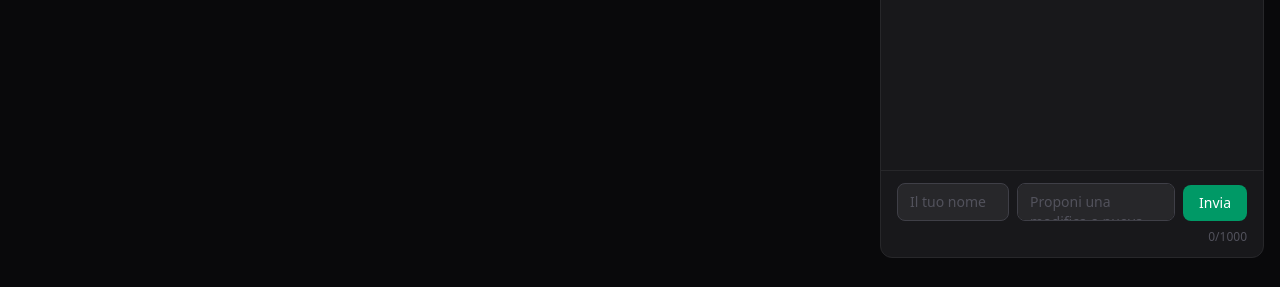
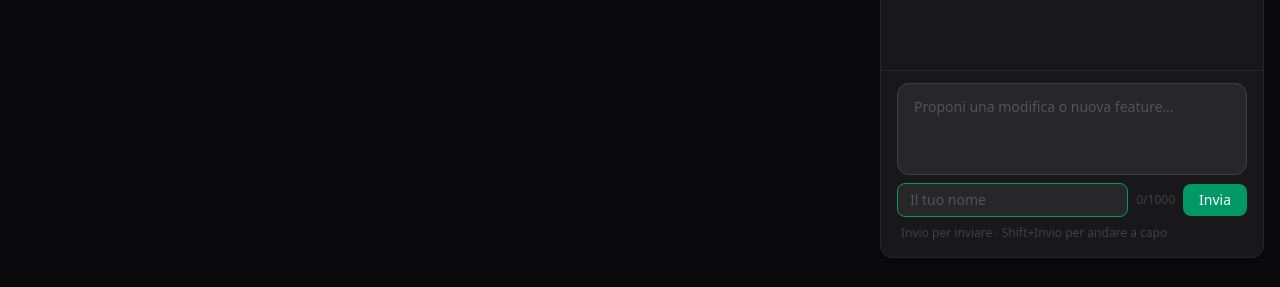
Before and after one commit to HellNF/WealthWatcher, a Next.js app: page / in a window 1280 px wide. Shown: the part 539-826 px from the top of the page. Built offline with nearby package versions, Linux system fonts and the light colour scheme; no server answers; the database is empty.

Commit message:
feat: redesign ChatForm with auto-growing textarea and better UX
- Textarea grows as user types (min 3 rows, max 160px)
- Nome shown as compact label; click to edit
- Shift+Enter for newline, Enter to send
- Counter + send button in bottom bar

```diff
--- a/src/components/ChatForm.tsx
+++ b/src/components/ChatForm.tsx
@@ -15,12 +15,22 @@ export default function ChatForm({ onSent }: Props) {
   const [content, setContent] = useState('')
   const [sending, setSending] = useState(false)
   const [error, setError] = useState<string | null>(null)
+  const [editingName, setEditingName] = useState(false)
   const contentRef = useRef<HTMLTextAreaElement>(null)
 
   useEffect(() => {
     const saved = localStorage.getItem(AUTHOR_KEY)
     if (saved) setAuthor(saved)
+    else setEditingName(true)
   }, [])
+
+  // Auto-grow textarea
+  useEffect(() => {
+    const el = contentRef.current
+    if (!el) return
+    el.style.height = 'auto'
+    el.style.height = `${Math.min(el.scrollHeight, 160)}px`
+  }, [content])
 
   async function handleSubmit(e: React.FormEvent) {
     e.preventDefault()
@@ -29,7 +39,7 @@ export default function ChatForm({ onSent }: Props) {
     const trimmedAuthor = author.trim()
     const trimmedContent = content.trim()
 
-    if (!trimmedAuthor) { setError('Inserisci il tuo nome'); return }
+    if (!trimmedAuthor) { setEditingName(true); setError('Inserisci il tuo nome'); return }
     if (!trimmedContent) { setError('Scrivi un messaggio'); return }
 
     setSending(true)
@@ -49,6 +59,7 @@ export default function ChatForm({ onSent }: Props) {
       const message: Message = await res.json()
       localStorage.setItem(AUTHOR_KEY, trimmedAuthor)
       setContent('')
+      setEditingName(false)
       onSent(message)
       contentRef.current?.focus()
     } catch {
@@ -66,38 +77,60 @@ export default function ChatForm({ onSent }: Props) {
   }
 
   return (
-    <form onSubmit={handleSubmit} className="border-t border-zinc-800 px-4 py-3 flex flex-col gap-2">
+    <form onSubmit={handleSubmit} className="border-t border-zinc-800 px-4 pt-3 pb-4 flex flex-col gap-2">
       {error && (
-        <p className="text-red-400 text-xs">{error}</p>
+        <p className="text-red-400 text-xs px-1">{error}</p>
       )}
-      <div className="flex gap-2 items-end">
-        <input
-          type="text"
-          value={author}
-          onChange={(e) => setAuthor(e.target.value)}
-          placeholder="Il tuo nome"
-          maxLength={50}
-          className="w-28 shrink-0 rounded-lg bg-zinc-800 border border-zinc-700 px-3 py-2 text-sm text-zinc-200 placeholder-zinc-600 focus:outline-none focus:border-emerald-600 transition-colors"
-        />
+
+      {/* Textarea auto-growing */}
       <textarea
         ref={contentRef}
         value={content}
         onChange={(e) => setContent(e.target.value)}
         onKeyDown={handleKeyDown}
-          placeholder="Proponi una modifica o nuova feature… (Invio per inviare)"
+        placeholder="Proponi una modifica o nuova feature…"
         maxLength={1000}
-          rows={1}
-          className="flex-1 rounded-lg bg-zinc-800 border border-zinc-700 px-3 py-2 text-sm text-zinc-200 placeholder-zinc-600 focus:outline-none focus:border-emerald-600 transition-colors resize-none"
+        rows={3}
+        className="w-full rounded-xl bg-zinc-800 border border-zinc-700 px-4 py-3 text-sm text-zinc-200 placeholder-zinc-600 focus:outline-none focus:border-emerald-600 transition-colors resize-none leading-relaxed"
       />
+
+      {/* Bottom bar: nome + counter + invio */}
+      <div className="flex items-center gap-2">
+        {editingName ? (
+          <input
+            type="text"
+            value={author}
+            onChange={(e) => setAuthor(e.target.value)}
+            onBlur={() => { if (author.trim()) setEditingName(false) }}
+            placeholder="Il tuo nome"
+            maxLength={50}
+            autoFocus
+            className="flex-1 rounded-lg bg-zinc-800 border border-zinc-700 px-3 py-1.5 text-sm text-zinc-200 placeholder-zinc-600 focus:outline-none focus:border-emerald-600 transition-colors"
+          />
+        ) : (
+          <button
+            type="button"
+            onClick={() => setEditingName(true)}
+            className="flex-1 text-left text-xs text-zinc-500 hover:text-zinc-300 transition-colors truncate px-1"
+          >
+            <span className="text-zinc-600">come</span>{' '}
+            <span className="text-zinc-400 font-medium">{author}</span>
+            <span className="text-zinc-700 ml-1">· cambia</span>
+          </button>
+        )}
+
+        <span className="text-xs text-zinc-700 shrink-0">{content.length}/1000</span>
+
         <button
           type="submit"
           disabled={sending}
-          className="shrink-0 rounded-lg bg-emerald-600 hover:bg-emerald-500 disabled:opacity-50 disabled:cursor-not-allowed px-4 py-2 text-sm font-medium text-white transition-colors"
+          className="shrink-0 rounded-lg bg-emerald-600 hover:bg-emerald-500 disabled:opacity-50 disabled:cursor-not-allowed px-4 py-1.5 text-sm font-medium text-white transition-colors"
         >
           {sending ? '…' : 'Invia'}
         </button>
       </div>
-      <p className="text-xs text-zinc-600 text-right">{content.length}/1000</p>
+
+      <p className="text-xs text-zinc-700 px-1">Invio per inviare · Shift+Invio per andare a capo</p>
     </form>
   )
 }
```
Lines whose indentation alone changed are shown as unchanged.
